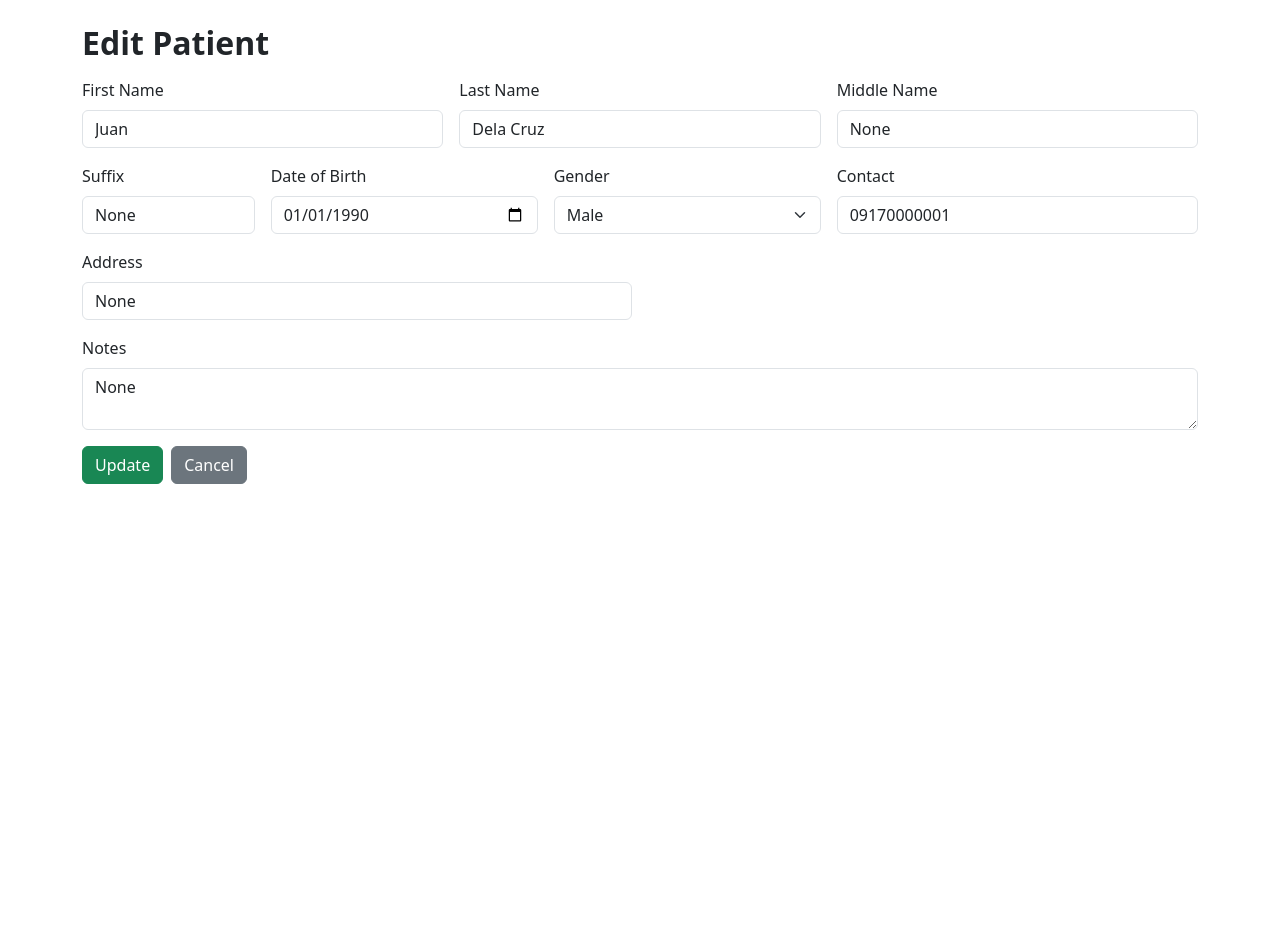
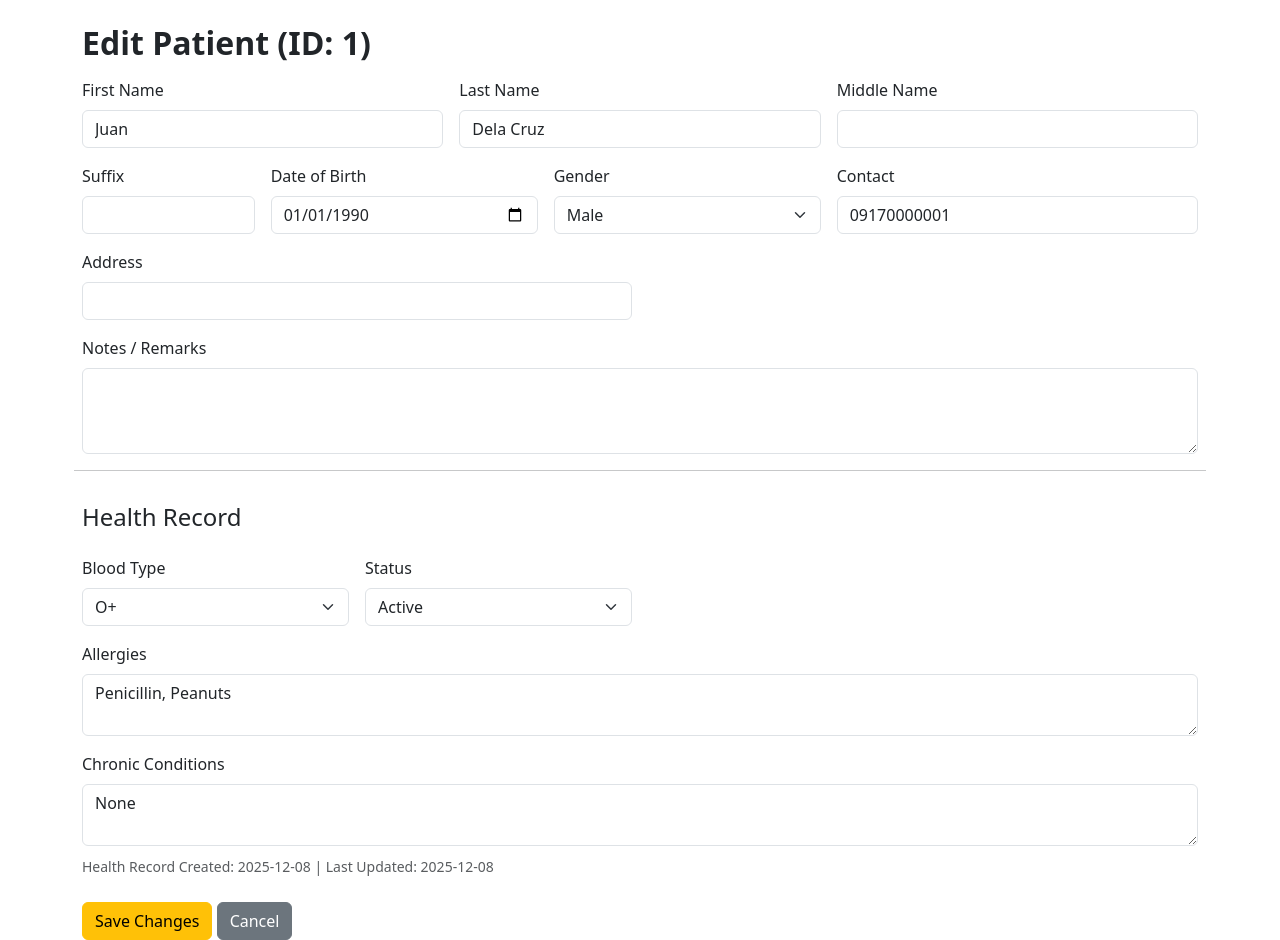
Before and after one commit to luhykie/SE-LIFE, a Flask app: page /edit/1 in a window 1280 px wide. Shown: the part 56-996 px from the top of the page. Before the commit the page ends 540 px from the top, so only its background shows below. Run offline with Flask 3, Linux system fonts and the light colour scheme; the visitor is signed in with stand-in values (Sample User, id 1); data comes from the database, SQL or seed files in the repository.

Commit message:
Update Edit Patient

```diff
--- a/templates/edit_patient.html
+++ b/templates/edit_patient.html
@@ -1,6 +1,6 @@
 {% extends "layout.html" %}
 {% block content %}
-<h2 class="fw-bold mb-3">Edit Patient</h2>
+<h2 class="fw-bold mb-3">Edit Patient (ID: {{ patient.id }})</h2>
 <form method="POST" class="row g-3">
   <div class="col-md-4">
     <label class="form-label">First Name</label>
@@ -12,11 +12,11 @@
   </div>
   <div class="col-md-4">
     <label class="form-label">Middle Name</label>
-    <input type="text" name="middle_name" class="form-control" value="{{ patient.middle_name }}">
+    <input type="text" name="middle_name" class="form-control" value="{{ patient.middle_name or '' }}">
   </div>
   <div class="col-md-2">
     <label class="form-label">Suffix</label>
-    <input type="text" name="suffix" class="form-control" value="{{ patient.suffix }}">
+    <input type="text" name="suffix" class="form-control" value="{{ patient.suffix or '' }}">
   </div>
   <div class="col-md-3">
     <label class="form-label">Date of Birth</label>
@@ -35,14 +35,52 @@
   </div>
   <div class="col-md-6">
     <label class="form-label">Address</label>
-    <input type="text" name="address" class="form-control" value="{{ patient.address }}">
+    <input type="text" name="address" class="form-control" value="{{ patient.address or '' }}">
   </div>
   <div class="col-12">
-    <label class="form-label">Notes</label>
-    <textarea name="notes" class="form-control">{{ patient.notes }}</textarea>
+    <label class="form-label">Notes / Remarks</label>
+    <textarea name="notes" class="form-control" rows="3">{{ patient.notes or '' }}</textarea>
   </div>
-  <div class="col-12 d-flex gap-2">
-    <button type="submit" class="btn btn-success">Update</button>
+
+  <hr>
+  <h4 class="mt-3">Health Record</h4>
+  <div class="col-md-3">
+    <label class="form-label">Blood Type</label>
+    <select name="blood_type" class="form-select">
+      <option value="">-- Select --</option>
+      <option value="O+" {% if health_record and health_record.blood_type == 'O+' %}selected{% endif %}>O+</option>
+      <option value="O-" {% if health_record and health_record.blood_type == 'O-' %}selected{% endif %}>O-</option>
+      <option value="A+" {% if health_record and health_record.blood_type == 'A+' %}selected{% endif %}>A+</option>
+      <option value="A-" {% if health_record and health_record.blood_type == 'A-' %}selected{% endif %}>A-</option>
+      <option value="B+" {% if health_record and health_record.blood_type == 'B+' %}selected{% endif %}>B+</option>
+      <option value="B-" {% if health_record and health_record.blood_type == 'B-' %}selected{% endif %}>B-</option>
+      <option value="AB+" {% if health_record and health_record.blood_type == 'AB+' %}selected{% endif %}>AB+</option>
+      <option value="AB-" {% if health_record and health_record.blood_type == 'AB-' %}selected{% endif %}>AB-</option>
+    </select>
+  </div>
+  <div class="col-md-3">
+    <label class="form-label">Status</label>
+    <select name="status" class="form-select">
+      <option value="Active" {% if health_record and health_record.status == 'Active' %}selected{% endif %}>Active</option>
+      <option value="Inactive" {% if health_record and health_record.status == 'Inactive' %}selected{% endif %}>Inactive</option>
+    </select>
+  </div>
+  <div class="col-12">
+    <label class="form-label">Allergies</label>
+    <textarea name="allergies" class="form-control" rows="2">{{ health_record.allergies if health_record else '' }}</textarea>
+  </div>
+  <div class="col-12">
+    <label class="form-label">Chronic Conditions</label>
+    <textarea name="chronic_conditions" class="form-control" rows="2">{{ health_record.chronic_conditions if health_record else '' }}</textarea>
+  </div>
+
+  {% if health_record %}
+  <div class="col-12 mt-2">
+    <small class="text-muted">Health Record Created: {{ health_record.created_at[:10] if health_record.created_at else 'N/A' }} | Last Updated: {{ health_record.updated_at[:10] if health_record.updated_at else 'N/A' }}</small>
+  </div>
+  {% endif %}
+  <div class="col-12 mt-4">
+    <button type="submit" class="btn btn-warning">Save Changes</button>
     <a href="{{ url_for('patients') }}" class="btn btn-secondary">Cancel</a>
   </div>
 </form>
```
